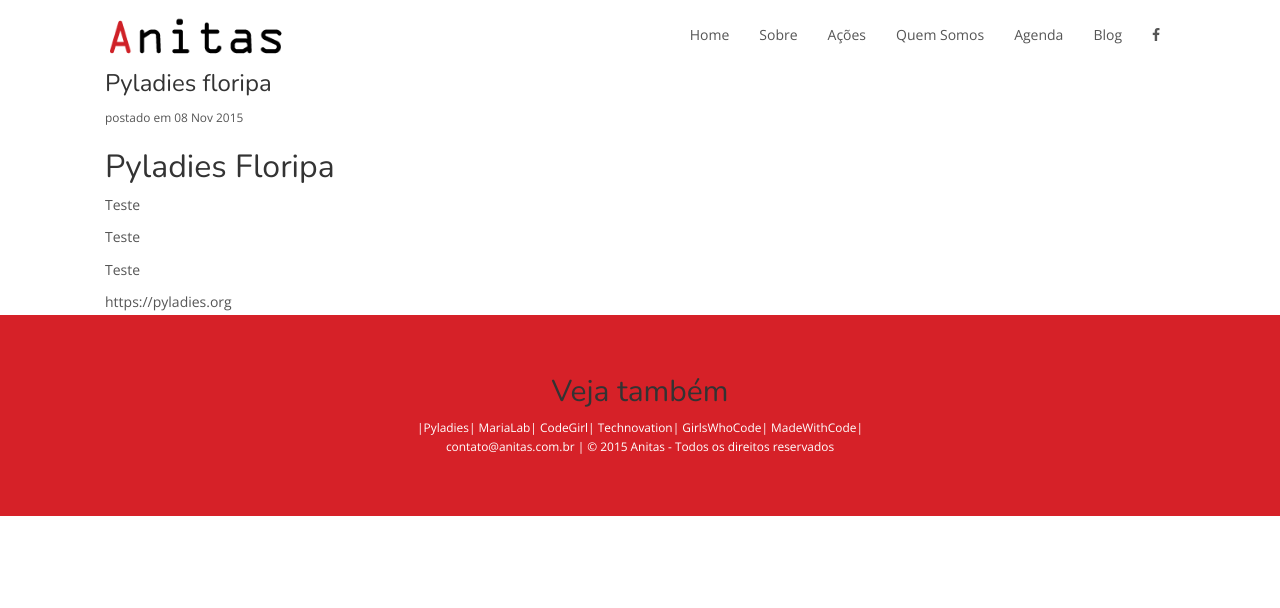
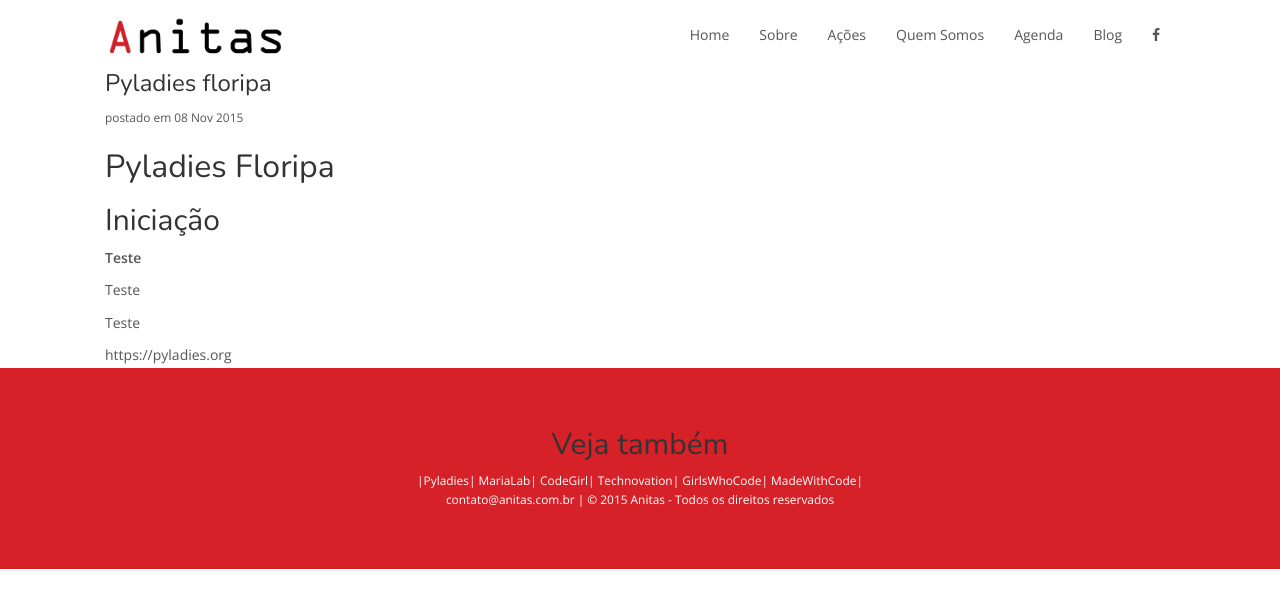
Before and after one commit to anitas/anitas.com.br, a Jekyll site: the page built from _posts/2015-11-08-teste.md, in a window 1280 px wide. Shown: the top 608 px of the page. Built offline with Jekyll 4.4.1, drawn with Linux system fonts in a browser that asks for light colours; nearby versions of some CDN libraries; comment, search, counter and statistics services are not loaded.

Commit message:
Update 2015-11-08-teste.md

```diff
--- a/_posts/2015-11-08-teste.md
+++ b/_posts/2015-11-08-teste.md
@@ -6,7 +6,12 @@
 
 # Pyladies Floripa
 
-Teste
+
+
+## Iniciação
+
+**Teste**
+
 
 Teste
 
```
